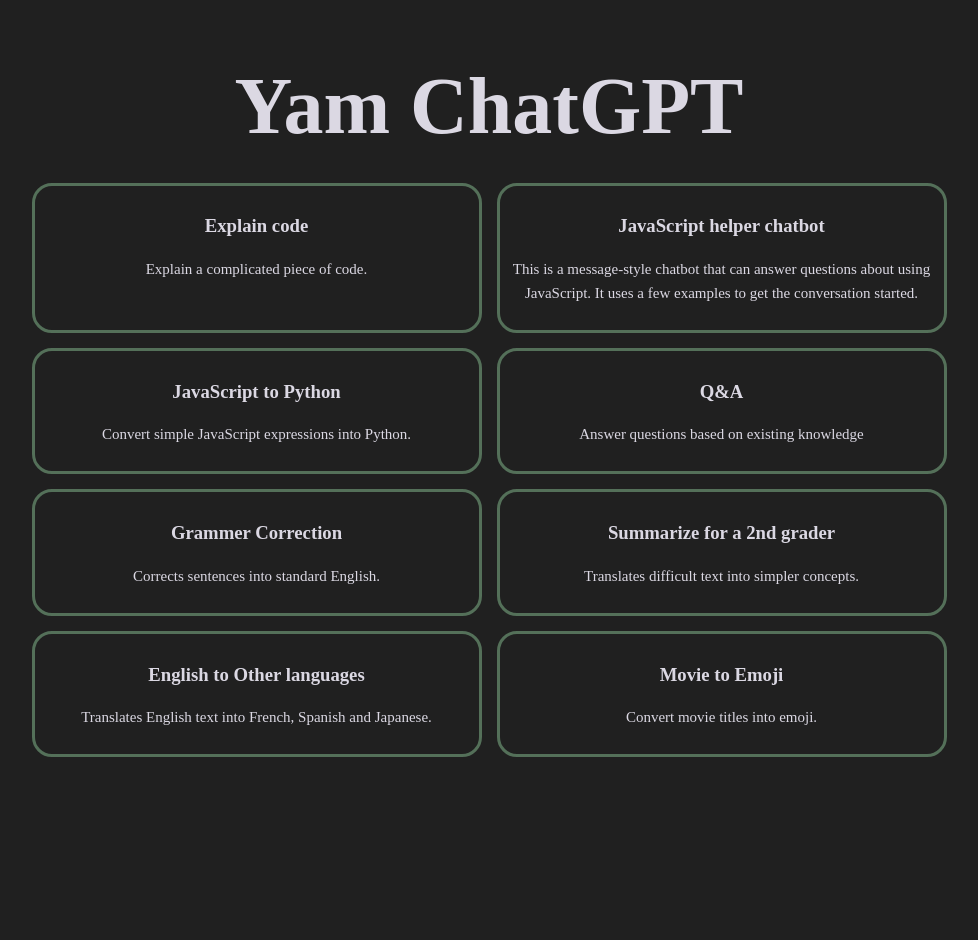
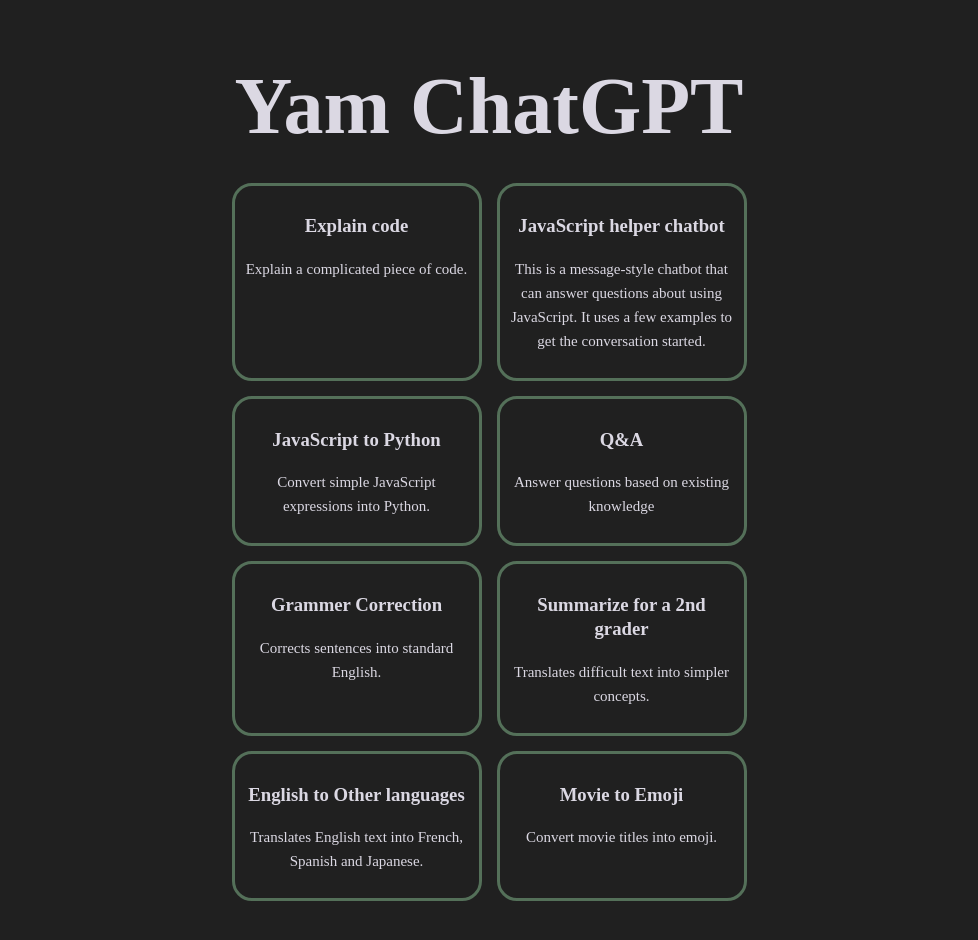
Before and after one commit to yamina169/ChatGPT-clone, a React (Vite) app: page / in a window 1280 px wide. Shown: the whole page, without its empty margins (151-1129 px from the left). Before the commit the page ends 800 px from the top, so only its background shows below. Built offline with nearby package versions, Linux system fonts and the light colour scheme.

Commit message:
Update App.css

```diff
--- a/src/App.css
+++ b/src/App.css
@@ -12,7 +12,8 @@
 
 .grid-main {
   display: grid;
-  grid-template-columns: 450px 450px;
+  grid-template-columns: 250px 250px;
+
   gap: 15px;
   margin-top: 65px;
   justify-content: center;
```
